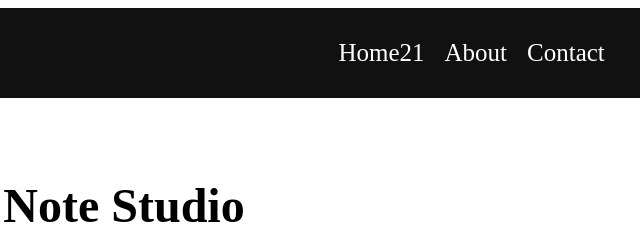
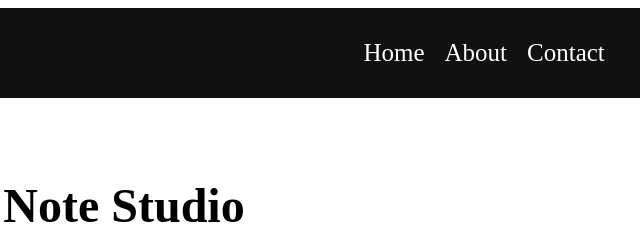
Before and after one commit to thanhdoan1612/note-portfolio-gatsby-ts, a Gatsby site: page /about in a window 1280 px wide. Shown: the top 240 px of the page, 586-1226 px from the left. Built offline with nearby package versions, Linux system fonts and the light colour scheme; Gatsby itself is replaced by a stand-in of ours.

Commit message:
Change home

```diff
--- a/src/components-layout/navbar.tsx
+++ b/src/components-layout/navbar.tsx
@@ -7,7 +7,7 @@ const Navbar = () => {
     <Nav>
       <NavList>
         <NavItem>
-          <StyledLink to="/">Home21</StyledLink>
+          <StyledLink to="/">Home</StyledLink>
         </NavItem>
         <NavItem>
           <StyledLink to="/about">About</StyledLink>
```
